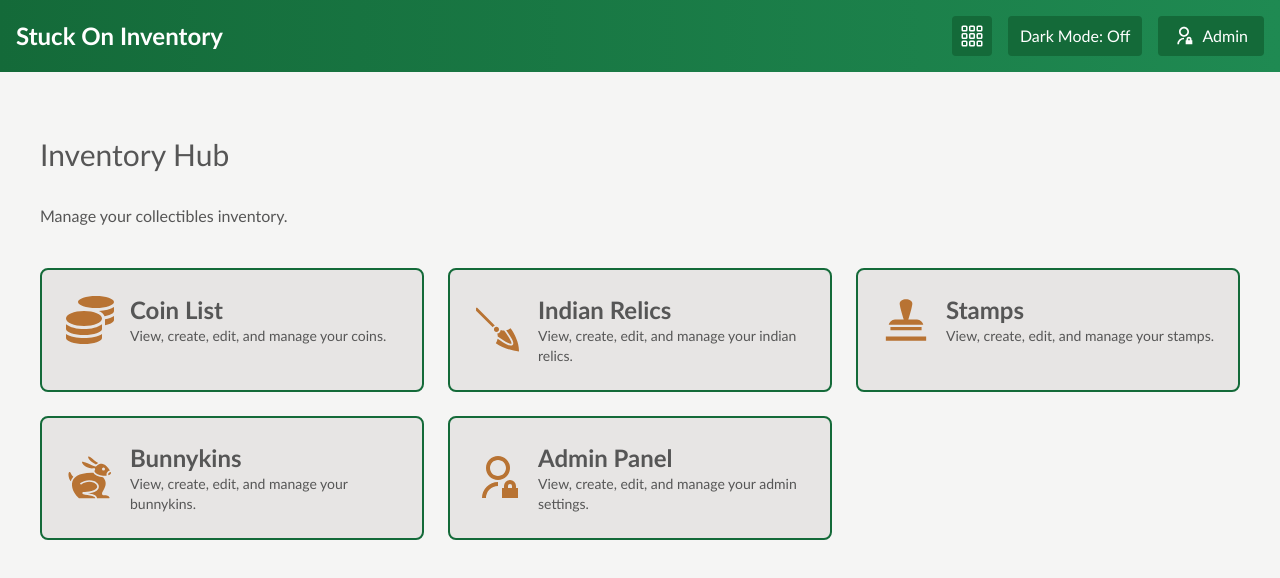
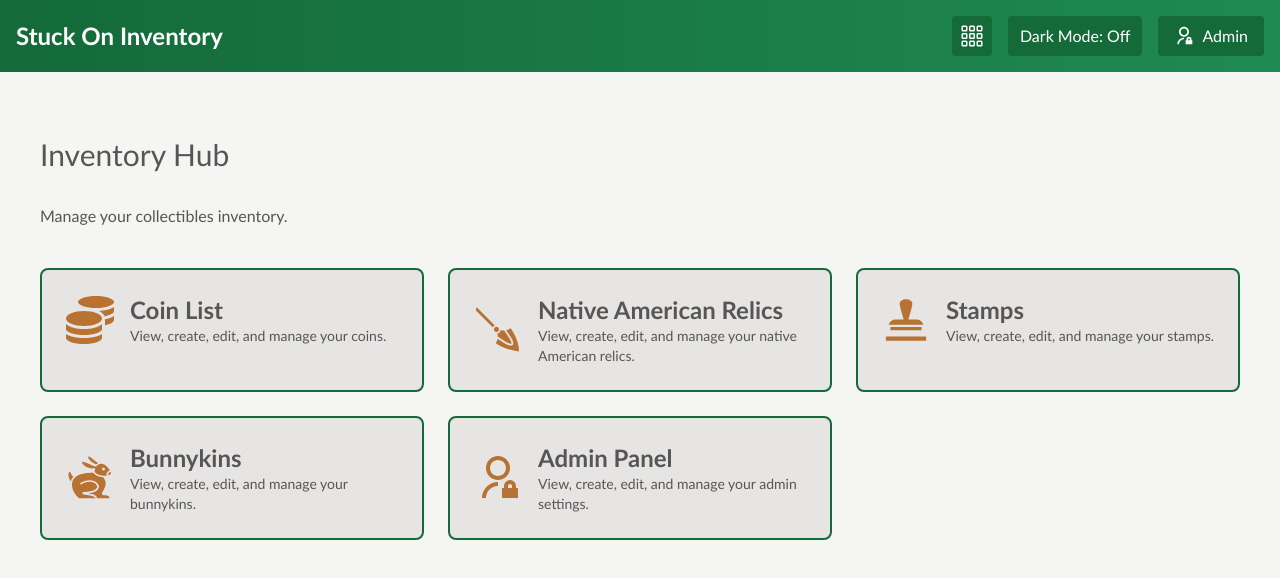
Before and after one commit to walwalka/StuckOnInventory, a React (Vite) app in the folder inventoryFrontend/: page / in a window 1280 px wide. Shown: the top 578 px of the page. Built offline with nearby package versions, Linux system fonts and the light colour scheme; sample sign-in values are in the browser's storage.

Commit message:
Updated relic language and readme

```diff
--- a/inventoryFrontend/src/components/WaffleMenu.jsx
+++ b/inventoryFrontend/src/components/WaffleMenu.jsx
@@ -13,7 +13,7 @@ const WaffleMenu = () => {
   const navItems = [
     { path: '/', title: 'Inventory Hub', icon: MdDashboard, color: 'usd-btn-green' },
     { path: '/coins', title: 'Coins', icon: GiTwoCoins, color: 'usd-btn-green' },
-    { path: '/relics', title: 'Indian Relics', icon: GiArrowhead, color: 'usd-btn-green' },
+    { path: '/relics', title: 'Native American Relics', icon: GiArrowhead, color: 'usd-btn-green' },
     { path: '/stamps', title: 'Stamps', icon: GiStamper, color: 'usd-btn-green' },
     { path: '/bunnykins', title: 'Bunnykins', icon: GiRabbit, color: 'usd-btn-green' },
     { path: '/admin', title: 'Admin', icon: RiAdminLine, color: 'usd-btn-copper' },
--- a/inventoryFrontend/src/components/relics/RelicsList.jsx
+++ b/inventoryFrontend/src/components/relics/RelicsList.jsx
@@ -27,7 +27,7 @@ const RelicsList = ({ showType, onShowTypeChange }) => {
   return (
     <div className='p-4'>
       <div className='flex justify-between items-center'>
-        <h1 className='text-3xl my-8'>Indian Relics Inventory</h1>
+        <h1 className='text-3xl my-8'>Native American Relics Inventory</h1>
         <div className='flex gap-x-4 justify-end'>
           <Link to='/relics/create'>
             <MdOutlineAddBox className='text-4xl' style={{ color: 'var(--usd-copper)' }} />
--- a/inventoryFrontend/src/pages/Home.jsx
+++ b/inventoryFrontend/src/pages/Home.jsx
@@ -42,8 +42,8 @@ const Home = () => {
           <HubCard
             to="/relics"
             icon={GiArrowhead}
-            title="Indian Relics"
-            description="View, create, edit, and manage your indian relics."
+            title="Native American Relics"
+            description="View, create, edit, and manage your native American relics."
           />
           <HubCard
             to="/stamps"
```
Also changed, not shown: 1 other file (tests, documents, lock files or other folders).
